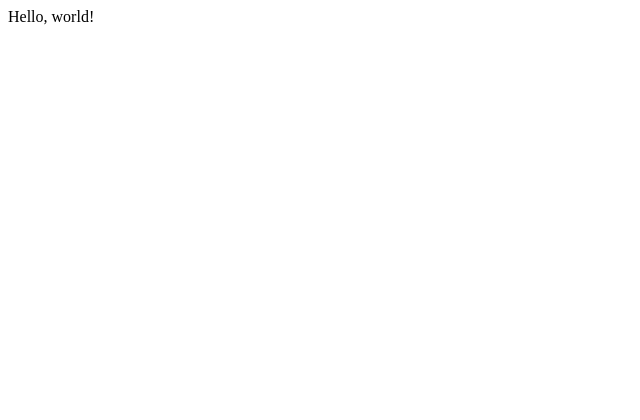
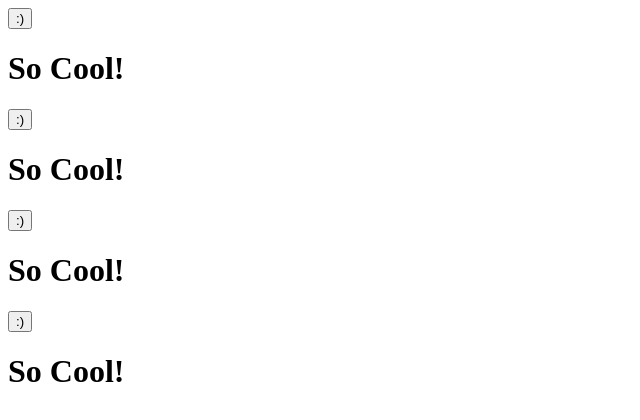
Before and after one commit to 0fk0/Uroto, a React (Create React App) app: page / in a window 1280 px wide. Shown: the top 420 px of the page, without its empty margins (0-640 px from the left). Built offline with nearby package versions, Linux system fonts and the light colour scheme.

Commit message:
connect remote repository

```diff
--- a/public/index.html
+++ b/public/index.html
@@ -9,35 +9,10 @@
       name="description"
       content="Web site created using create-react-app"
     />
-    <link rel="apple-touch-icon" href="%PUBLIC_URL%/logo192.png" />
-    <!--
-      manifest.json provides metadata used when your web app is installed on a
-      user's mobile device or desktop. See https://developers.google.com/web/fundamentals/web-app-manifest/
-    -->
-    <link rel="manifest" href="%PUBLIC_URL%/manifest.json" />
-    <!--
-      Notice the use of %PUBLIC_URL% in the tags above.
-      It will be replaced with the URL of the `public` folder during the build.
-      Only files inside the `public` folder can be referenced from the HTML.
-
-      Unlike "/favicon.ico" or "favicon.ico", "%PUBLIC_URL%/favicon.ico" will
-      work correctly both with client-side routing and a non-root public URL.
-      Learn how to configure a non-root public URL by running `npm run build`.
-    -->
+    <link rel="stylesheet" href="style.css">
     <title>React App</title>
   </head>
   <body>
-    <noscript>You need to enable JavaScript to run this app.</noscript>
     <div id="root"></div>
-    <!--
-      This HTML file is a template.
-      If you open it directly in the browser, you will see an empty page.
-
-      You can add webfonts, meta tags, or analytics to this file.
-      The build step will place the bundled scripts into the <body> tag.
-
-      To begin the development, run `npm start` or `yarn start`.
-      To create a production bundle, use `npm run build` or `yarn build`.
-    -->
   </body>
 </html>
--- /dev/null
+++ b/public/style.css
@@ -0,0 +1,3 @@
+body {
+    overflow: hidden;
+}
--- a/src/App.js
+++ b/src/App.js
@@ -1,7 +1,12 @@
+import Introduction from './components/Introduction';
+
 function App(){
   return (
     <div className="App">
-      Hello, world!
+      <Introduction/>
+      <Introduction/>
+      <Introduction/>
+      <Introduction/>
     </div>
   );
 }
--- a/public/script.js
+++ b/src/components/Introduction.js
@@ -1,3 +1,5 @@
+import React from 'react';
+
 class Introduction extends React.Component{
     goodFace = ":)";
     badFace = ":(";
@@ -34,6 +36,4 @@ class Introduction extends React.Component{
     }
 }
 
-const dom = document.querySelector("#root");
-const elm = <Introduction/>;
-ReactDOM.render(elm, dom);
+export default Introduction
--- a/src/index.js
+++ b/src/index.js
@@ -4,7 +4,7 @@ import App from './App';
 
 ReactDOM.render(
   <React.StrictMode>
-    <App/>
+    <App />
   </React.StrictMode>,
   document.querySelector("#root")
 );
```
Also changed, not shown: public/tutorial.html (deleted, +0 -16 lines), src/style/style.scss (added).
